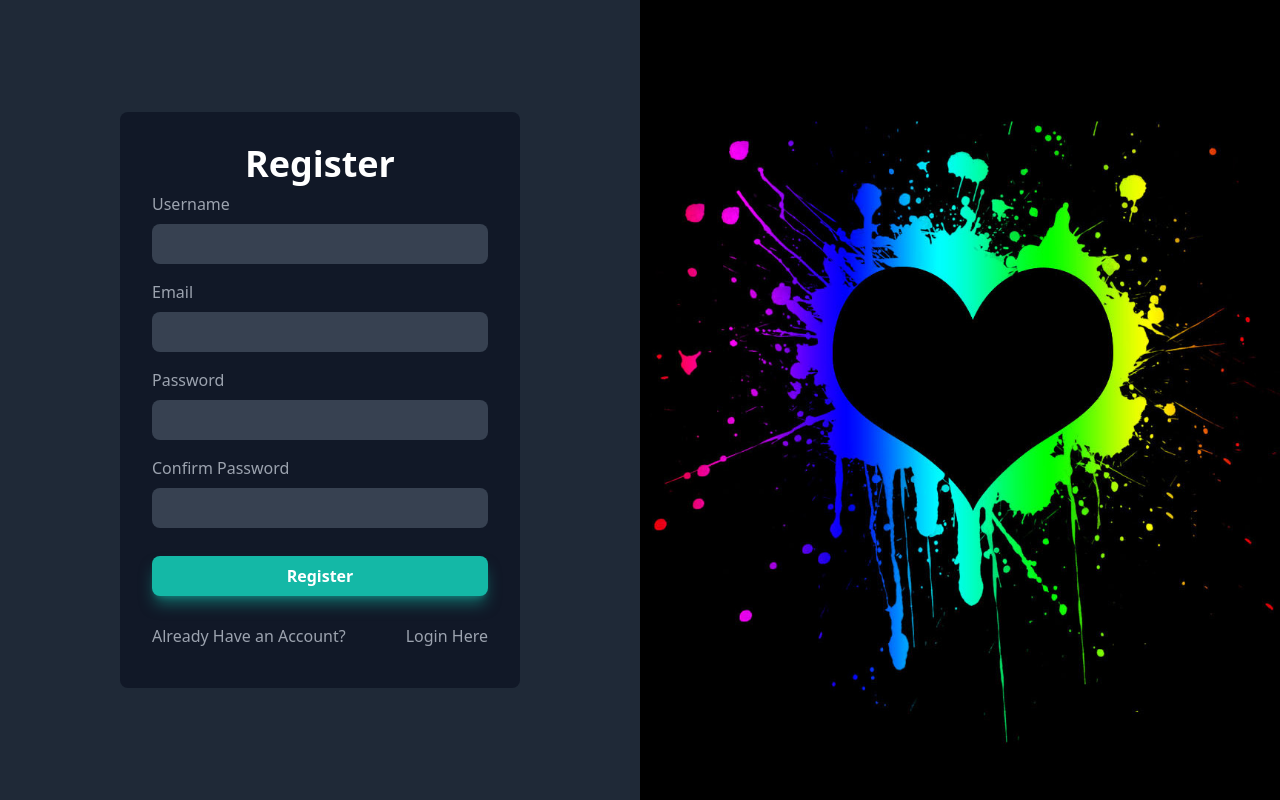
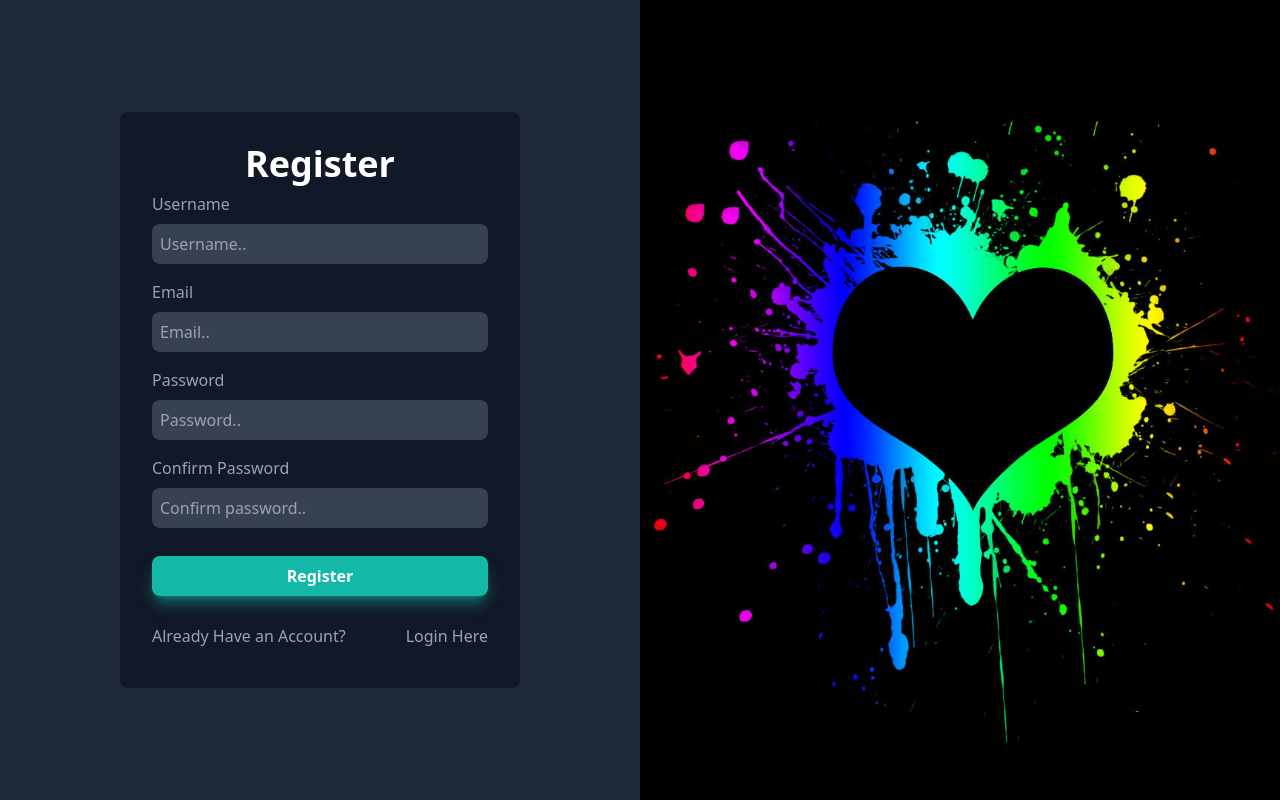
Before and after one commit to leoniantoinette/binotify-premium-app, a React (Create React App) app: page /register in a window 1280 px wide. Built offline with nearby package versions, Linux system fonts and the light colour scheme.

Commit message:
update validate login register

```diff
--- a/package.json
+++ b/package.json
@@ -8,6 +8,7 @@
     "@testing-library/user-event": "^13.5.0",
     "react": "^18.2.0",
     "react-dom": "^18.2.0",
+    "react-hook-form": "^7.39.4",
     "react-router-dom": "^6.4.3",
     "react-scripts": "5.0.1",
     "react-scroll": "^1.8.8",
--- a/src/components/loginregister/Login.jsx
+++ b/src/components/loginregister/Login.jsx
@@ -1,32 +1,45 @@
 import React from 'react'
 import loginImg from '../../assets/login.png'
 import { Link } from 'react-router-dom'
+import {useForm} from 'react-hook-form'
 
-export default function Login() {
+function Tes() {
+  const {register, handleSubmit, formState: {errors}} = useForm()
+  const onSubmit = (data) => {
+        console.log(data)
+    };
+  console.log(errors)
   return (
+    <div>
+
       <div className='grid grid-cols-1 sm:grid-cols-2 h-screen w-full'>
         <div className='hidden sm:block'>
               <img className='w-full h-full object-cover' src={loginImg} alt="" />
           </div>
-
           <div className='bg-gray-800 flex flex-col justify-center'>
-            <form className='max-w-[400px] w-full mx-auto rounded-lg bg-gray-900 p-8 px-8'>
+              <form onSubmit={handleSubmit(onSubmit)} className='max-w-[400px] w-full mx-auto rounded-lg bg-gray-900 p-8 px-8'>
                   <h2 className='text-4xl text-white font-bold text-center'>Login</h2>
-                <div className='flex flex-col text-gray-400 py-2'>
-                    <label>Username</label>
-                    <input className='rounded-lg bg-gray-700 mt-2 p-2 focus:border-blue-500 focus:bg-gray-800 focus:outline-none' type="text" />
+                  <div className='field flex flex-col text-gray-400 py-2'>
+                      <label >Username</label>
+                      <input placeholder="Username.." className='rounded-lg bg-gray-700 mt-2 p-2 focus:border-blue-500 focus:bg-gray-800 focus:outline-none' type="text" name='username' {...register('username',{required: true}, {pattern:{value:/^(?=.{1,20}$)(?![_.])(?!.*[_.]{2})[a-zA-Z0-9._]+(?<![_.])$/,message:"This is not a valid email"}})}/>
                   </div>
-                <div className='flex flex-col text-gray-400 py-2'>
+                    {errors.username && <p className='text-red-500'>Username is required</p>}
+                  <div className='field flex flex-col text-gray-400 py-2'>
                       <label>Password</label>
-                    <input className='p-2 rounded-lg bg-gray-700 mt-2 focus:border-blue-500 focus:bg-gray-800 focus:outline-none' type="password" />
+                      <input placeholder="Password.." className='p-2 rounded-lg bg-gray-700 mt-2 focus:border-blue-500 focus:bg-gray-800 focus:outline-none' type="password" name='password' {...register('password',{required: true})}/>
                   </div>
-                <button className='w-full my-5 py-2 bg-teal-500 shadow-lg shadow-teal-500/50 hover:shadow-teal-500/40 text-white font-semibold rounded-lg'>Login</button>
+                  {errors.password && <p className='text-red-500'>Password is required</p>}
+                  <button type='submit' className='w-full my-5 py-2 bg-teal-500 shadow-lg shadow-teal-500/50 hover:shadow-teal-500/40 text-white font-semibold rounded-lg'>Login</button>
                   <div className='flex justify-between text-gray-400 py-2'>
                       <p className='flex items-center'>Don't Have an Account?</p>
                       <p className='cursor-pointer'><Link to="/register">Register Here</Link></p>
                   </div>
               </form>
           </div>
+
+      </div>
     </div>
   )
 }
+
+export default Tes
--- a/src/components/loginregister/Register.jsx
+++ b/src/components/loginregister/Register.jsx
@@ -1,31 +1,40 @@
 import React from 'react'
 import registerImg from '../../assets/register.jpg'
 import { Link } from 'react-router-dom'
-function register() {
+import {useForm} from 'react-hook-form'
+function Register() {
+  const {register, handleSubmit, formState: {errors}} = useForm()
+  const onSubmit = (data) => {
+        console.log(data)
+    };
+  console.log(errors)
   return (
     <div>
+      <div className='grid grid-cols-1 sm:grid-cols-2 h-screen w-full'>
+          <div className='bg-gray-800 flex flex-col justify-center'>
+              <form onSubmit={handleSubmit(onSubmit)} className='max-w-[400px] w-full mx-auto rounded-lg bg-gray-900 p-8 px-8'>
+                  <h2 className='text-4xl text-white font-bold text-center'>Register</h2>
+                  <div className='field flex flex-col text-gray-400 py-2'>
+                      <label >Username</label>
+                      <input placeholder="Username.." className='rounded-lg bg-gray-700 mt-2 p-2 focus:border-blue-500 focus:bg-gray-800 focus:outline-none' type="text" name='username' {...register('username',{required: true}, {pattern:{value:/^(?=.{1,20}$)(?![_.])(?!.*[_.]{2})[a-zA-Z0-9._]+(?<![_.])$/,message:"This is not a valid email"}})}/>
+                  </div>
+                    {errors.username && <p className='text-red-500'>Username is required</p>}
 
-<div className='grid grid-cols-1 sm:grid-cols-2 h-screen w-full'>
-
-        <div className='bg-gray-800 flex flex-col justify-center'>
-            <form className='max-w-[400px] w-full mx-auto rounded-lg bg-gray-900 p-8 px-8'>
-                <h2 className='text-4xl text-white font-bold text-center'>Register</h2>
-                <div className='flex flex-col text-gray-400 py-2'>
-                    <label>Username</label>
-                    <input className='rounded-lg bg-gray-700 mt-2 p-2 focus:border-blue-500 focus:bg-gray-800 focus:outline-none' type="text" />
+                  <div className='field flex flex-col text-gray-400 py-2'>
+                      <label>Email</label>
+                      <input placeholder="Email.." className='rounded-lg bg-gray-700 mt-2 p-2 focus:border-blue-500 focus:bg-gray-800 focus:outline-none' type="email" name='email' {...register('email',{required: true})}/>
                   </div>
-                <div className='flex flex-col text-gray-400 py-2'>
-                    <label>Email</label>
-                    <input className='rounded-lg bg-gray-700 mt-2 p-2 focus:border-blue-500 focus:bg-gray-800 focus:outline-none' type="email" />
+                  {errors.email && <p className='text-red-500'>Email is required</p>}
+                  <div className='field flex flex-col text-gray-400 py-2'>
+                      <label>Password</label>
+                      <input placeholder="Password.." className='p-2 rounded-lg bg-gray-700 mt-2 focus:border-blue-500 focus:bg-gray-800 focus:outline-none' type="password" name='password' {...register('password',{required: true})}/>
                   </div>
-                <div className='flex flex-col text-gray-400 py-2'>
-                    <label>Password</label>
-                    <input className='p-2 rounded-lg bg-gray-700 mt-2 focus:border-blue-500 focus:bg-gray-800 focus:outline-none' type="password" />
+                  {errors.password && <p className='text-red-500'>Password is required</p>}
+                  <div className='field flex flex-col text-gray-400 py-2'>
+                      <label>Confirm Password</label>
+                      <input placeholder="Confirm password.." className='p-2 rounded-lg bg-gray-700 mt-2 focus:border-blue-500 focus:bg-gray-800 focus:outline-none' type="password" name='confirmpassword' {...register('confirmpassword',{required: true})}/>
                   </div>
-                <div className='flex flex-col text-gray-400 py-2'>
-                    <label>Confirm Password</label>
-                    <input className='p-2 rounded-lg bg-gray-700 mt-2 focus:border-blue-500 focus:bg-gray-800 focus:outline-none' type="password" />
-                </div>
+                    {errors.confirmpassword && <p className='text-red-500'>Confirm password is required</p>}
                   <button className='w-full my-5 py-2 bg-teal-500 shadow-lg shadow-teal-500/50 hover:shadow-teal-500/40 text-white font-semibold rounded-lg'>Register</button>
                   <div className='flex justify-between text-gray-400 py-2'>
                       <p className='flex items-center'>Already Have an Account?</p>
@@ -41,4 +50,4 @@ function register() {
   )
 }
 
-export default register
+export default Register
```
Also changed, not shown: 1 other file (tests, documents, lock files or other folders). Lines whose indentation alone changed are shown as unchanged.
